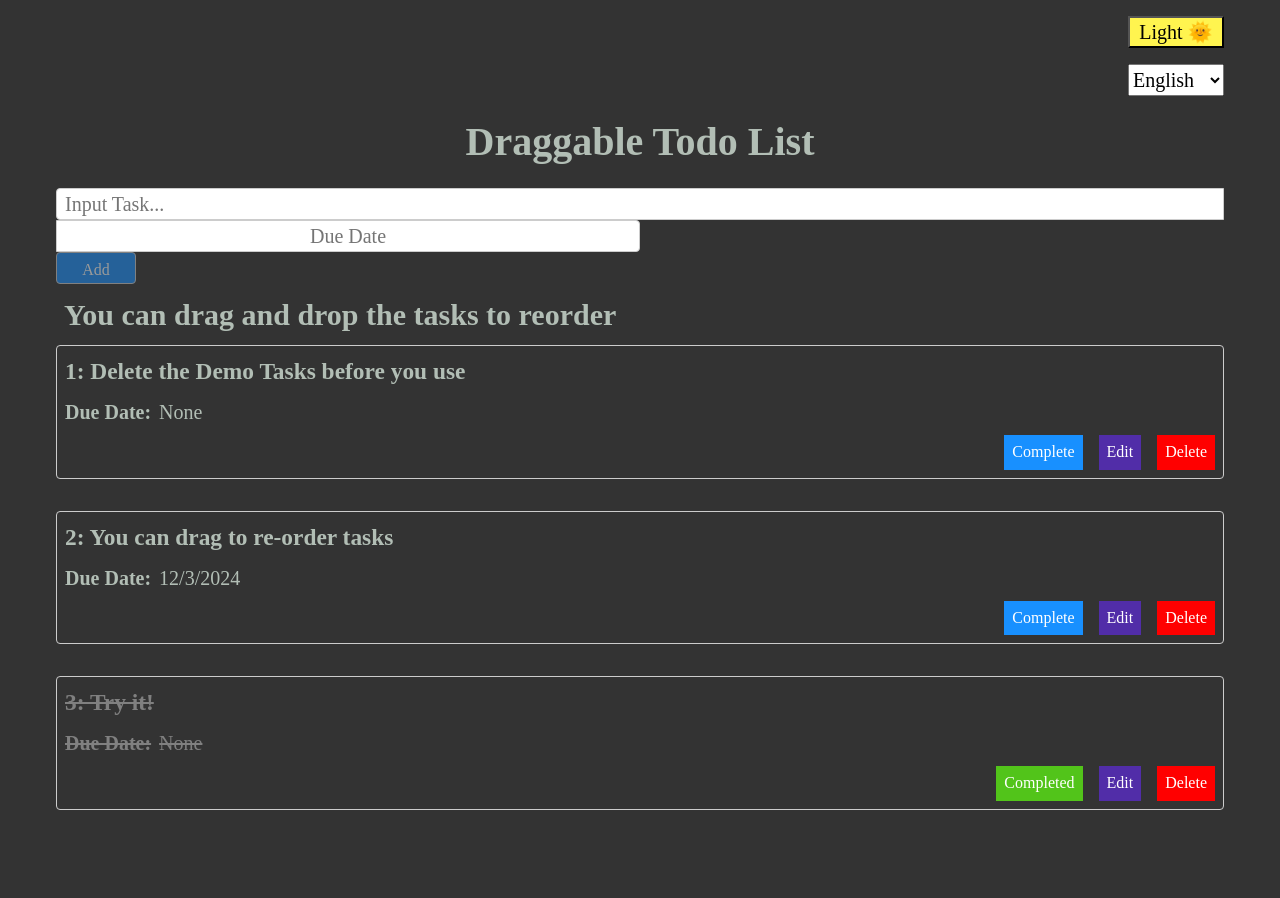
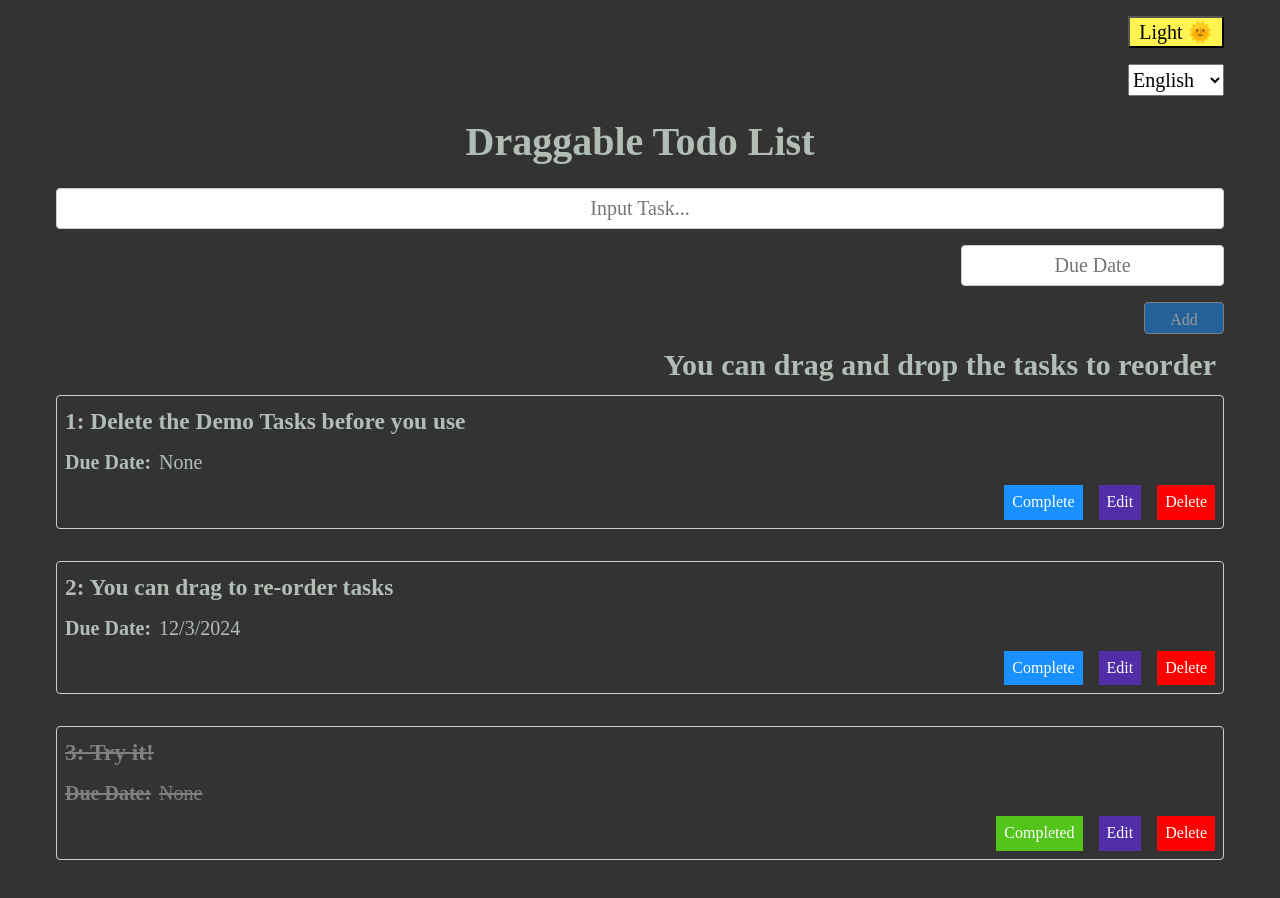
Before and after one commit to john-data-chen/ts-react-drag-and-drop-starter-kit, a React (Vite) app: page / in a window 1280 px wide. Shown: the top 898 px of the page. Before the commit the page ends 858 px from the top, so only its background shows below. Built offline with nearby package versions, Linux system fonts and the light colour scheme.

Commit message:
Modify Add task from layout

```diff
--- a/src/theme/ThemeSets.ts
+++ b/src/theme/ThemeSets.ts
@@ -57,6 +57,7 @@ export const GlobalStyles = createGlobalStyle`
     width: 5rem;
     background-color: ${({ theme }) => theme.buttonBackground};
 }
+
   .languageSelector {
     height: 2rem;
     width: 5rem;
@@ -72,35 +73,27 @@ export const GlobalStyles = createGlobalStyle`
   .addTodoForm {
     display: flex;
     flex-direction: column;
-  }
-
-  .addTaskWrapper {
-    display: flex;
-    flex-direction: row;
-    margin-top: 1rem;
-    margin-bottom: 1rem;
+    align-items: flex-end;
   }
 
   .addTodoInput {
     flex-basis: auto;
     padding: 0.5rem;
     border: 1px solid #ccc;
-    border-radius: 4px 0 0 4px;
-    height: 2rem;
-    margin-right: 1rem;
-    width: 50%;
+    border-radius: 4px;
+    margin-bottom: 1rem;
+    width: 100%;
+    text-align: center;
   }
 
   .addTaskDatePicker {
     flex-basis: auto;
     padding: 0.5rem;
     border: 1px solid #ccc;
-    border-radius: 0 4px 4px 0;
-    height: 2rem;
-    margin-right: 1rem;
+    border-radius: 4px;
     cursor: pointer;
+    margin-bottom: 1rem;
     text-align: center;
-    width: 50%;
   }
 
   .addTaskButton {
```
